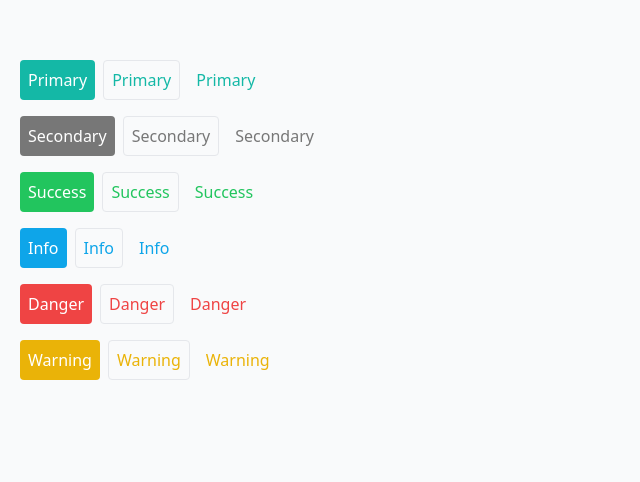
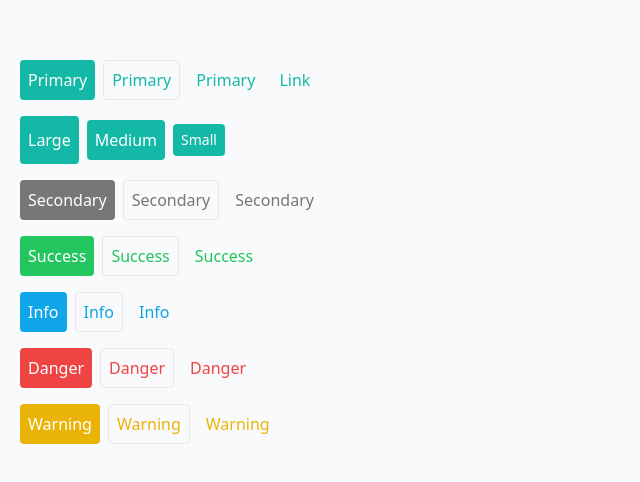
Before and after one commit to elevz/elevz-ui, a React (Vite) app: page / in a window 1280 px wide. Shown: the top 482 px of the page, without its empty margins (0-640 px from the left). Built offline with nearby package versions, Linux system fonts and the light colour scheme; some icons are missing.

Commit message:
feat: add new button variant

```diff
--- a/lib/components/button/button.tsx
+++ b/lib/components/button/button.tsx
@@ -20,6 +20,7 @@ export const Button: React.FC<ButtonProps> = ({
   solid,
   outline,
   ghost,
+  link,
   ...props
 }) => {
   let leftIcon = props.leftIcon;
@@ -44,6 +45,7 @@ export const Button: React.FC<ButtonProps> = ({
     if (solid) return 'solid';
     else if (outline) return 'outline';
     else if (ghost) return 'ghost';
+    else if (link) return 'link';
     return variant;
   }
 
@@ -55,8 +57,8 @@ export const Button: React.FC<ButtonProps> = ({
       rightIcon={rightIcon}
       className={combineClassName(
         'rounded px-2 gap-2',
+        sizesMap[size],
         getButtonStyles(getScheme(), getVariant()),
-        sizesMap[size],
         props.className
       )}
       onClick={loading ? undefined : props.onClick}
--- a/lib/components/button/styles.ts
+++ b/lib/components/button/styles.ts
@@ -3,7 +3,7 @@ import { SizeType, VariantType } from "./types";
 import { combineClassName } from "@lib/utils";
 
 export const sizesMap: Record<SizeType, string> = {
-  sm: 'h-8',
+  sm: 'h-8 text-sm',
   md: 'h-10',
   lg: 'h-12'
 }
@@ -35,17 +35,28 @@ const ghost: Record<SchemeType, string> = {
   warning: 'text-warning hover:bg-warning-hover',
 }
 
+const link: Record<SchemeType, string> = {
+  primary: 'text-primary',
+  secondary: 'text-secondary',
+  success: 'text-success',
+  danger: 'text-danger',
+  info: 'text-info',
+  warning: 'text-warning',
+}
+
 export function getButtonStyles(scheme: SchemeType, variant: VariantType) {
   const base = {
     solid: 'disabled:opacity-60',
     outline: 'border bg-transparent disabled:opacity-60',
-    ghost: 'disabled:bg-transparent disabled:opacity-60'
+    ghost: 'disabled:bg-transparent disabled:opacity-60',
+    link: 'h-auto hover:underline'
   }
 
   const styles: Record<VariantType, Record<SchemeType, string>> = {
     solid,
     outline,
-    ghost
+    ghost,
+    link
   }
 
   return combineClassName(base[variant], styles[variant][scheme], 'disabled:cursor-not-allowed');
--- a/lib/components/button/types.ts
+++ b/lib/components/button/types.ts
@@ -3,7 +3,7 @@ import { IconFieldProps } from "../IconField";
 
 export type SizeType = 'sm' | 'md' | 'lg';
 
-export type VariantType = 'solid' | 'outline' | 'ghost';
+export type VariantType = 'solid' | 'outline' | 'ghost' | 'link';
 
 export interface ButtonProps extends React.ButtonHTMLAttributes<HTMLButtonElement>, Partial<Record<SchemeType | VariantType, boolean>>, IconFieldProps {
   label?: string;
--- a/src/pages/Buttons.tsx
+++ b/src/pages/Buttons.tsx
@@ -23,6 +23,26 @@ export default function () {
           label="Primary"
           scheme="primary"
           variant="ghost"
+        />
+
+        <Button
+          label="Link"
+          link
+        />
+      </Row>
+
+      <Row>
+        <Button
+          label="Large"
+          size="lg"
+        />
+        <Button
+          label="Medium"
+          size="md"
+        />
+        <Button
+          label="Small"
+          size="sm"
         />
       </Row>
 
```
